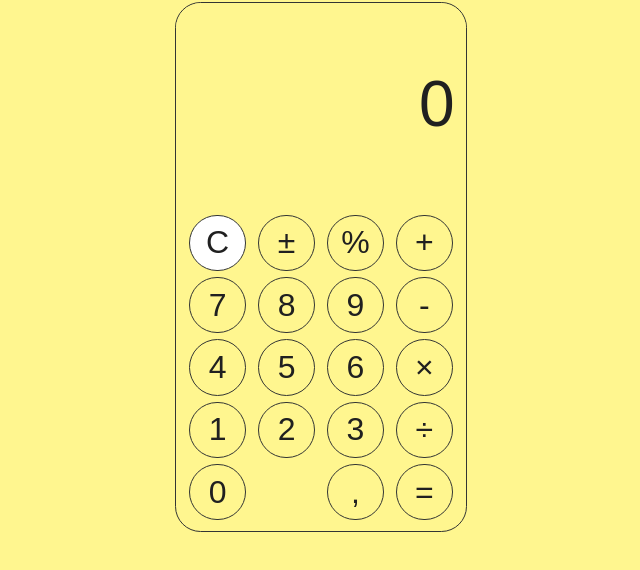
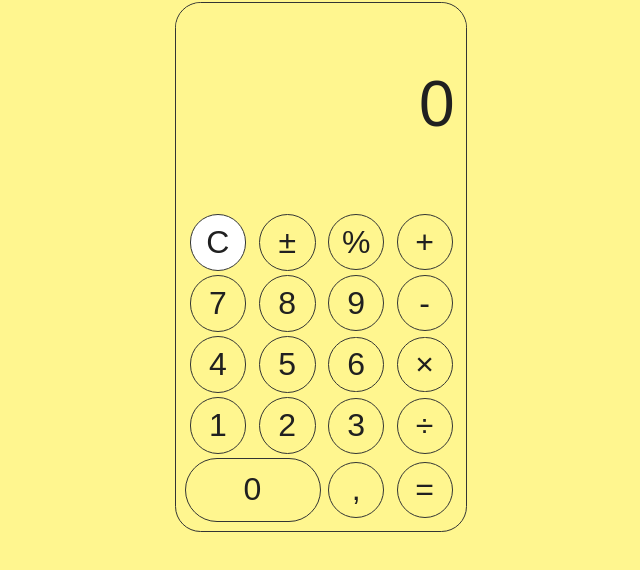
Before and after one commit to ArthurDenter/Calc, a plain HTML site: page index.html in a window 1280 px wide. Shown: the part 166-736 px from the top of the page, without its empty margins (319-959 px from the left). Drawn offline with Linux system fonts and the light colour scheme; a web font is replaced by a local one.

Commit message:
add style bugfix zero button Changes to be committed: 	modified:   styles.css

```diff
--- a/styles.css
+++ b/styles.css
@@ -172,7 +172,12 @@ body {
 }
 
 #button_0 {
-    grid-area: 5/1/5/2;
+    grid-area: 5/1/5/3;
+    aspect-ratio: 5/1;
+    height: 4rem;
+    width: 8.5rem;
+    border-radius: 4rem;
+
 }
 
 #button_comma {
```
